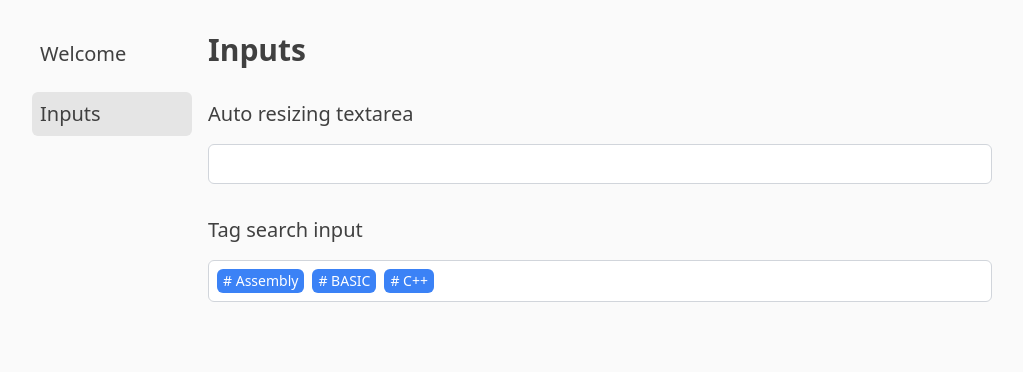
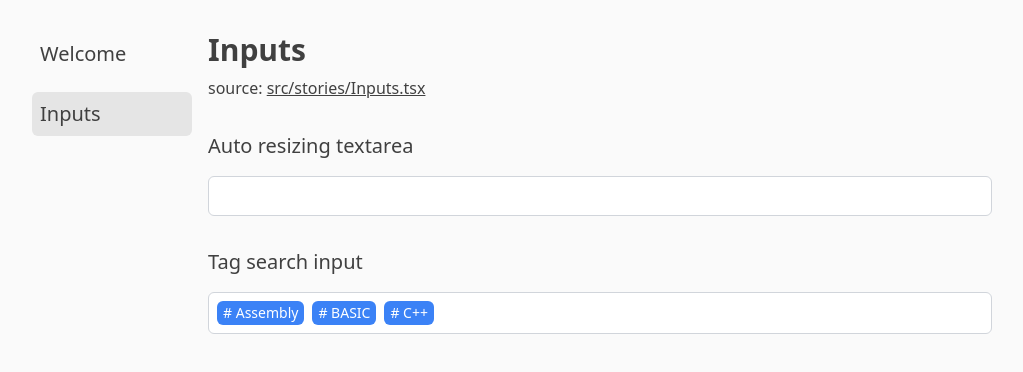
Before and after one commit to ahuglajbclajep/toy-components, a React (Vite) app: page /Inputs in a window 1280 px wide. Shown: the top 372 px of the page, without its empty margins (128-1151 px from the left). Built offline with nearby package versions, Linux system fonts and the light colour scheme.

Commit message:
雑多なものを utils にまとめた

```diff
--- a/src/Page.tsx
+++ b/src/Page.tsx
@@ -1,5 +1,5 @@
-import { useState, useEffect } from "react";
 import { useParams, useNavigate } from "react-router";
+import { usePromise, camelToSentence } from "./utils";
 
 export const Page = () => {
   const { stories } = useParams();
@@ -16,7 +16,10 @@ export const Page = () => {
 
   return (
     <div className="flex flex-col gap-8">
-      <h1 className="text-3xl font-bold">{camelToSentence(stories)}</h1>
+      <section className="flex flex-col gap-2">
+        <h1 className="text-3xl font-bold">{camelToSentence(stories)}</h1>
+        <SourcePath stories={stories} />
+      </section>
       {Object.entries(data).map(([story, Component]) => (
         <section key={story} className="flex flex-col gap-4">
           <h2 className="text-xl">{camelToSentence(story)}</h2>
@@ -27,25 +30,15 @@ export const Page = () => {
   );
 };
 
-/**
- * @example
- * camelToSentence("AutoResizingTextarea_") === "Auto resizing textarea"
- */
-const camelToSentence = (input: string) =>
-  (input.match(/[A-Z][a-z]*/g) ?? [])
-    .map((w, i) => (i === 0 ? w : w.toLocaleLowerCase()))
-    .join(" ");
-
-const usePromise = <T,>(promise: Promise<T>) => {
-  const [data, setData] = useState<T>();
-  const [error, setError] = useState<unknown>();
-
-  useEffect(() => {
-    promise.then((result) => setData(result)).catch((err) => setError(err));
-  }, [promise]);
-
-  return {
-    data,
-    error,
-  };
+const SourcePath = ({ stories }: { stories: string }) => {
+  const baseUrl = "https://github.com/ahuglajbclajep/toy-components/blob/main/";
+  const filePath = `src/stories/${stories}.tsx`;
+  return (
+    <p>
+      source:{" "}
+      <a href={baseUrl + filePath} target="_blank" className="underline">
+        {filePath}
+      </a>
+    </p>
+  );
 };
--- a/src/auto-resizing-textarea/AutoResizingTextarea.tsx
+++ b/src/auto-resizing-textarea/AutoResizingTextarea.tsx
@@ -1,5 +1,5 @@
 import { useCallback, useEffect, useRef, useState } from "react";
-import { inputStyle } from "../styles";
+import { inputStyle } from "../utils";
 import clsx from "clsx/lite";
 
 type Props = {
--- a/src/styles.ts
+++ /dev/null
@@ -1,5 +0,0 @@
-import clsx from "clsx/lite";
-
-export const inputStyle = clsx(
-  "rounded-md border border-gray-300 bg-white p-2 outline-none focus-within:outline-blue-300",
-);
--- a/src/tag-search-input/Suggestion.tsx
+++ b/src/tag-search-input/Suggestion.tsx
@@ -4,7 +4,7 @@ import clsx from "clsx/lite";
 import { ColorTag, tagContainerStyle } from "./Tag";
 import { narrowDownHelper } from "./TagEditor";
 import { Tag } from "./types";
-import { inputStyle } from "../styles";
+import { inputStyle } from "../utils";
 
 type Props = {
   suggestTags: Tag[];
--- a/src/tag-search-input/TagEditor.tsx
+++ b/src/tag-search-input/TagEditor.tsx
@@ -3,7 +3,7 @@ import clsx from "clsx/lite";
 
 import { ColorTag, tagContainerStyle } from "./Tag";
 import { Tag } from "./types";
-import { inputStyle } from "../styles";
+import { inputStyle } from "../utils";
 
 type Props = {
   inputTags: Tag[];
--- /dev/null
+++ b/src/utils.ts
@@ -0,0 +1,29 @@
+import { useState, useEffect } from "react";
+import clsx from "clsx/lite";
+
+export const inputStyle = clsx(
+  "rounded-md border border-gray-300 bg-white p-2 outline-none focus-within:outline-blue-300",
+);
+
+export const usePromise = <T>(promise: Promise<T>) => {
+  const [data, setData] = useState<T>();
+  const [error, setError] = useState<unknown>();
+
+  useEffect(() => {
+    promise.then((result) => setData(result)).catch((err) => setError(err));
+  }, [promise]);
+
+  return {
+    data,
+    error,
+  };
+};
+
+/**
+ * @example
+ * camelToSentence("AutoResizingTextarea_") === "Auto resizing textarea"
+ */
+export const camelToSentence = (input: string) =>
+  (input.match(/[A-Z][a-z]*/g) ?? [])
+    .map((w, i) => (i === 0 ? w : w.toLocaleLowerCase()))
+    .join(" ");
```
